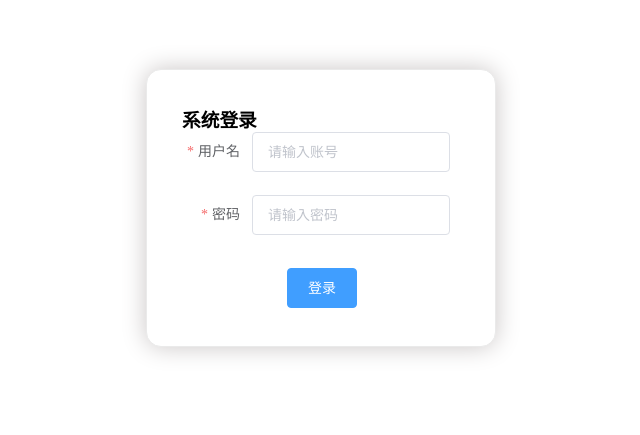
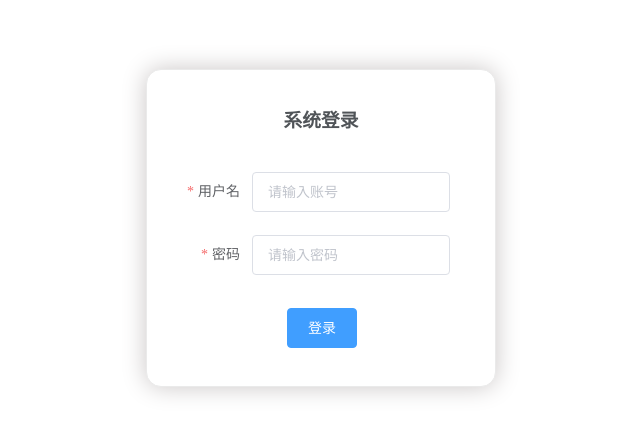
Before and after one commit to vmomenv/spark-driver-management-server-ui, a Vue app: page /#/login in a window 1280 px wide. Shown: the part 111-546 px from the top of the page, without its empty margins (319-959 px from the left). Built offline with nearby package versions, Linux system fonts and the light colour scheme.

Commit message:
同步登录逻辑

```diff
--- a/package.json
+++ b/package.json
@@ -13,6 +13,7 @@
     "echarts": "5.1.2",
     "element-ui": "^2.15.14",
     "form-data": "^4.0.0",
+    "js-cookie": "^3.0.1",
     "less": "4.1.2",
     "less-loader": "6.0.0",
     "mockjs": "^1.1.0",
--- a/src/views/Login.vue
+++ b/src/views/Login.vue
@@ -8,12 +8,14 @@
             <el-input type="password" v-model="form.password" placeholder="请输入密码"></el-input>
         </el-form-item>
         <el-form-item>
-            <el-button style="margin-left:105px;margin-top:10px" type="primary">登录</el-button>
+            <el-button @click="submit" style="margin-left:105px;margin-top:10px" type="primary">登录</el-button>
         </el-form-item>
     </el-form>
 </template>
 <script>
-    export default{
+import Mock from 'mockjs'
+import Cookie from "js-cookie"
+export default{
         data(){
             return  {
                 form:{
@@ -29,6 +31,15 @@
                     ]
                 }
             }
+        },
+        methods:{
+            //登录
+            submit(){
+                //token信息
+                const token = Mock.Random.guid()
+                //token信息存入cookie用于不同页面间通信
+                Cookie.set('token',token)
+            }
         }
     }
 </script>
@@ -42,7 +53,7 @@
         border-radius: 15px;
         box-shadow: 0 0 25px #cac6c6;
         box-sizing: border-box;
-        .login-title{
+        .login_title{
             text-align: center;
             margin-bottom: 40px;
             color:#505458;
```
Also changed, not shown: 2 other files (tests, documents, lock files or other folders).
